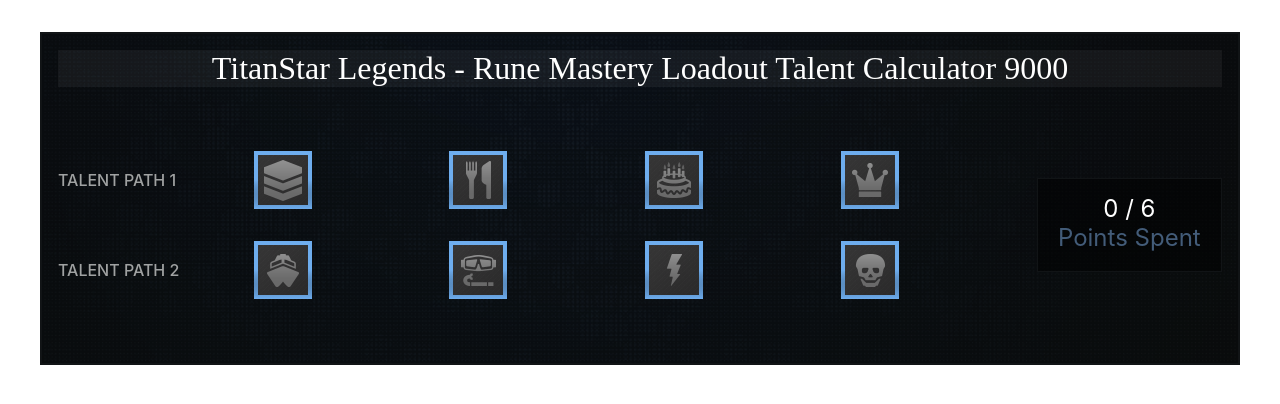
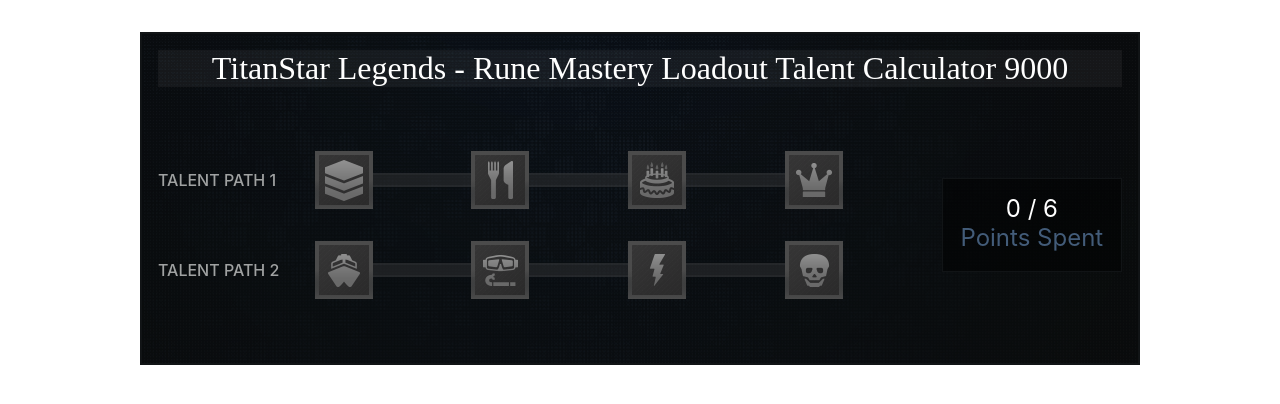
Before and after one commit to c-malecki/titanstar, a React (Vite) app: page / in a window 1280 px wide. Shown: the top 404 px of the page. Built offline with nearby package versions, Linux system fonts and the light colour scheme.

Commit message:
created button class generator function to handle conditions for border color change and whether lines connecting buttons are dimmed

```diff
--- a/src/App.css
+++ b/src/App.css
@@ -1,7 +1,7 @@
 #root {
   width: 100%;
   height: 100%;
-  max-width: 1200px;
+  max-width: 1000px;
   margin: 0 auto;
   padding: 1rem;
 }
--- a/src/components/calculator/Calculator.css
+++ b/src/components/calculator/Calculator.css
@@ -18,7 +18,7 @@
   .talent-tree-container {
     flex-direction: row;
     order: 1;
-   justify-content: center;
+    justify-content: center;
   }
   .points-counter {
     order: 0;
--- a/src/components/talentpath/TalentPathGrid.css
+++ b/src/components/talentpath/TalentPathGrid.css
@@ -24,18 +24,7 @@
   text-transform: uppercase;
 }
 
-.button-border {
-  display: flex;
-  align-items: center;
-  justify-content: center;
-  width: 58px;
-  height: 58px;
-  background: linear-gradient(to top,#6eadee,#6eadee38, transparent),
-   linear-gradient(to bottom,#6eadee,#6eadee, transparent)
-}
-
 .talent-path-container button {
-  /* position: relative; */
   height: 50px;
   width: 50px;
   padding: 0;
@@ -43,33 +32,43 @@
   border: none;
 }
 
-/* .talent-path-container button::before {
+.button-border {
+  position: relative;
+  display: flex;
+  align-items: center;
+  justify-content: center;
+  width: 58px;
+  height: 58px;
+  background: linear-gradient(to top,#4b4b4b,#4b4b4b38, transparent),
+   linear-gradient(to bottom,#4b4b4b,#4b4b4b, transparent)
+}
+
+
+.unconnected-path:not(:last-of-type):after {
   content: "";
   position: absolute;
-  top: -8px;
-  left: -8px;
-  height: 58px;
-  width: 58px;
-  z-index: -1;
-  background: radial-gradient(circle at 100% 100%, #ffffff 0, #ffffff 3px, transparent 3px) 0% 0%/8px 8px no-repeat,
-  radial-gradient(circle at 0 100%, #ffffff 0, #ffffff 3px, transparent 3px) 100% 0%/8px 8px no-repeat,
-  radial-gradient(circle at 100% 0, #ffffff 0, #ffffff 3px, transparent 3px) 0% 100%/8px 8px no-repeat,
-  radial-gradient(circle at 0 0, #ffffff 0, #ffffff 3px, transparent 3px) 100% 100%/8px 8px no-repeat,
-  linear-gradient(#ffffff, #ffffff) 50% 50%/calc(100% - 10px) calc(100% - 16px) no-repeat,
-  linear-gradient(#ffffff, #ffffff) 50% 50%/calc(100% - 16px) calc(100% - 10px) no-repeat,
-  linear-gradient(transparent 0%, #4b4b4b 100%) 0 0/100% 50%;
-} */
+  width: 250%;
+  height: 10px;
+  background-color: #313234;
+  border-top: 2px solid #3f4042;
+  border-bottom: 2px solid #3f4042;
+  left: 58px;
+  opacity: 0.5;
+}
 
-/* .talent-path-container button::after {
+.connected-path:not(:last-of-type):after {
   content: "";
   position: absolute;
-  top: -8px;
-  left: -8px;
-  height: 58px;
-  width: 58px;
-  z-index: 1;
-} */
+  width: 250%;
+  height: 10px;
+  background-color: #313234;
+  border-top: 2px solid #3f4042;
+  border-bottom: 2px solid #3f4042;
+  left: 58px;
+  opacity: 1;
+}
 
-/* border-radius: 8px;
-padding: 9px;
-box-sizing: border-box; */
+.border-allocated {
+  background: linear-gradient(to top,#6eadee,#6eadee38, transparent),
+  linear-gradient(to bottom,#6eadee,#6eadee, transparent)
+}
--- a/src/components/talentpath/TalentPathGrid.tsx
+++ b/src/components/talentpath/TalentPathGrid.tsx
@@ -1,7 +1,7 @@
 import { useState } from "react";
 import "./TalentPathGrid.css";
 import sprites from "../../assets/talent-icons-sprite.png";
-import type { TalentPath } from "../calculator/Calculator";
+import type { Talent, TalentPath } from "../calculator/Calculator";
 
 type TalentPathProps = {
   path: TalentPath;
@@ -12,6 +12,7 @@ type TalentPathProps = {
 
 function TalentPath(props: TalentPathProps) {
   const [activeButton, setActiveButton] = useState<number | null>(null);
+
   const calcSpritePos = (
     pathPosition: number,
     allocated: boolean,
@@ -28,11 +29,30 @@ function TalentPath(props: TalentPathProps) {
     };
   };
 
+  const genButtonClass = (talents: Talent[], curTalentIdx: number) => {
+    let buttonClass = "button-border unconnected-path";
+    if (talents[curTalentIdx].allocated) {
+      buttonClass += " border-allocated";
+    }
+    if (curTalentIdx === 0 && talents[curTalentIdx].allocated) {
+      buttonClass += " connected-path";
+    }
+    if (
+      curTalentIdx > 0 &&
+      curTalentIdx !== talents.length - 1 &&
+      talents[curTalentIdx + 1].allocated
+    ) {
+      buttonClass += " connected-path";
+    }
+
+    return buttonClass;
+  };
+
   return (
     <div className="talent-path-container">
       <span>{props.path.name}</span>
       {props.path.talents.map((talent, talentIdx) => (
-        <div className="button-border" key={talentIdx}>
+        <div className={genButtonClass(props.path.talents, talentIdx)} key={talentIdx}>
           <button
             style={calcSpritePos(
               props.path.position,
```
